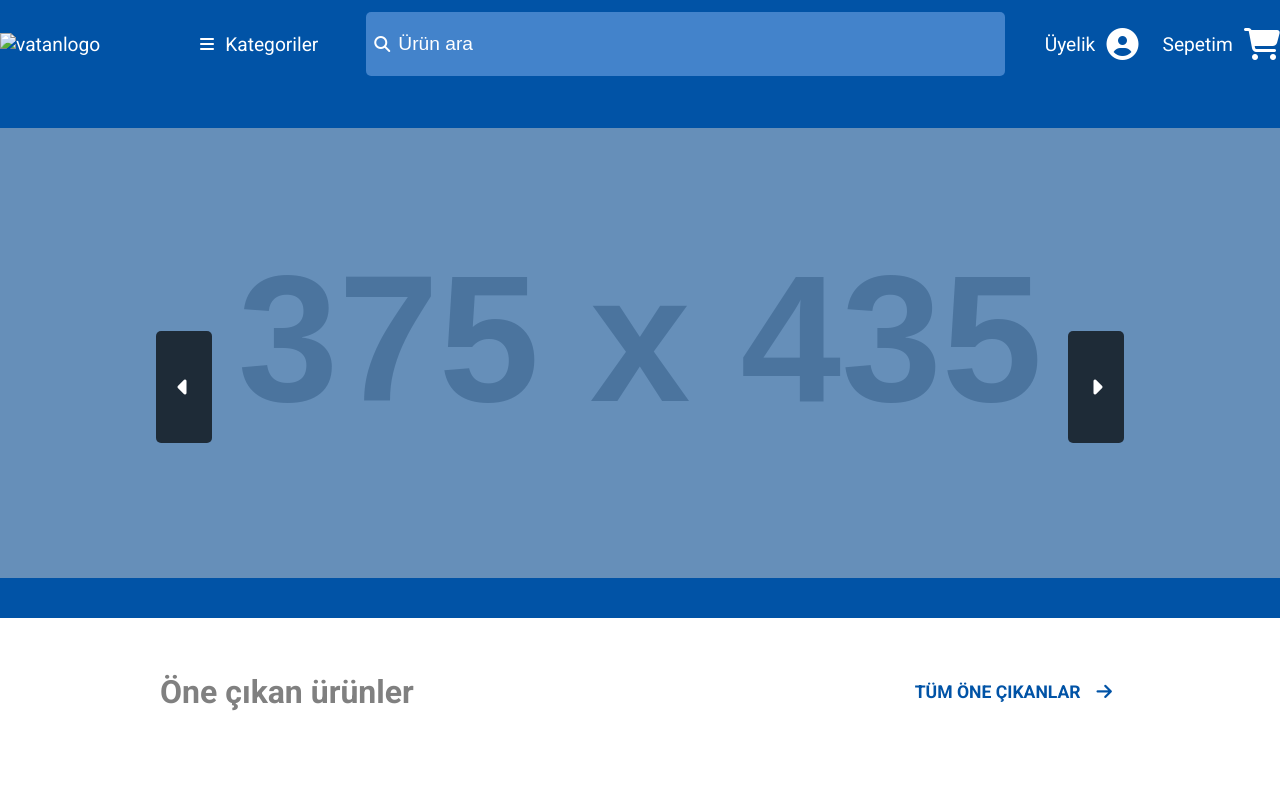
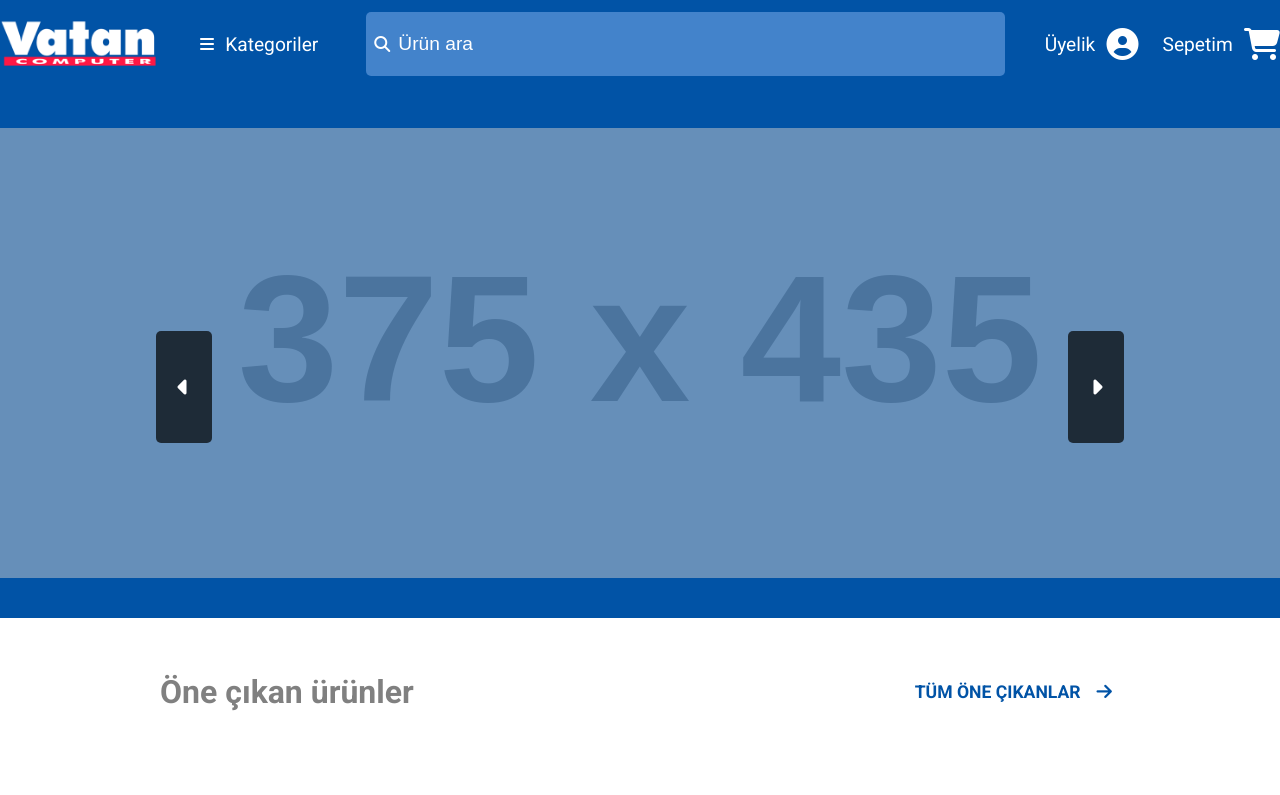
Before and after one commit to keremilhan/Website-Task, a plain HTML site: page index.html in a window 1280 px wide. Shown: the top 795 px of the page. Drawn offline with nearby package versions, Linux system fonts and the light colour scheme; the site is published under a folder, as on GitHub Pages, so addresses that start at the root find nothing; placeholder pictures from the web are drawn by us.

Commit message:
Bug Fixed: Logo

```diff
--- a/index.html
+++ b/index.html
@@ -19,7 +19,7 @@
     <header>
         <nav>
             <ul id="nav-menu-left">
-                <li><img id="logo" src="/images/logo.png" alt="vatanlogo"></li>
+                <li><img id="logo" src="images/logo.png" alt="vatanlogo"></li>
                 <div class="dropdown">
                     <div class="select">
                         <li class="selected"><i class="fa-solid fa-bars"></i>Kategoriler</li>
```
